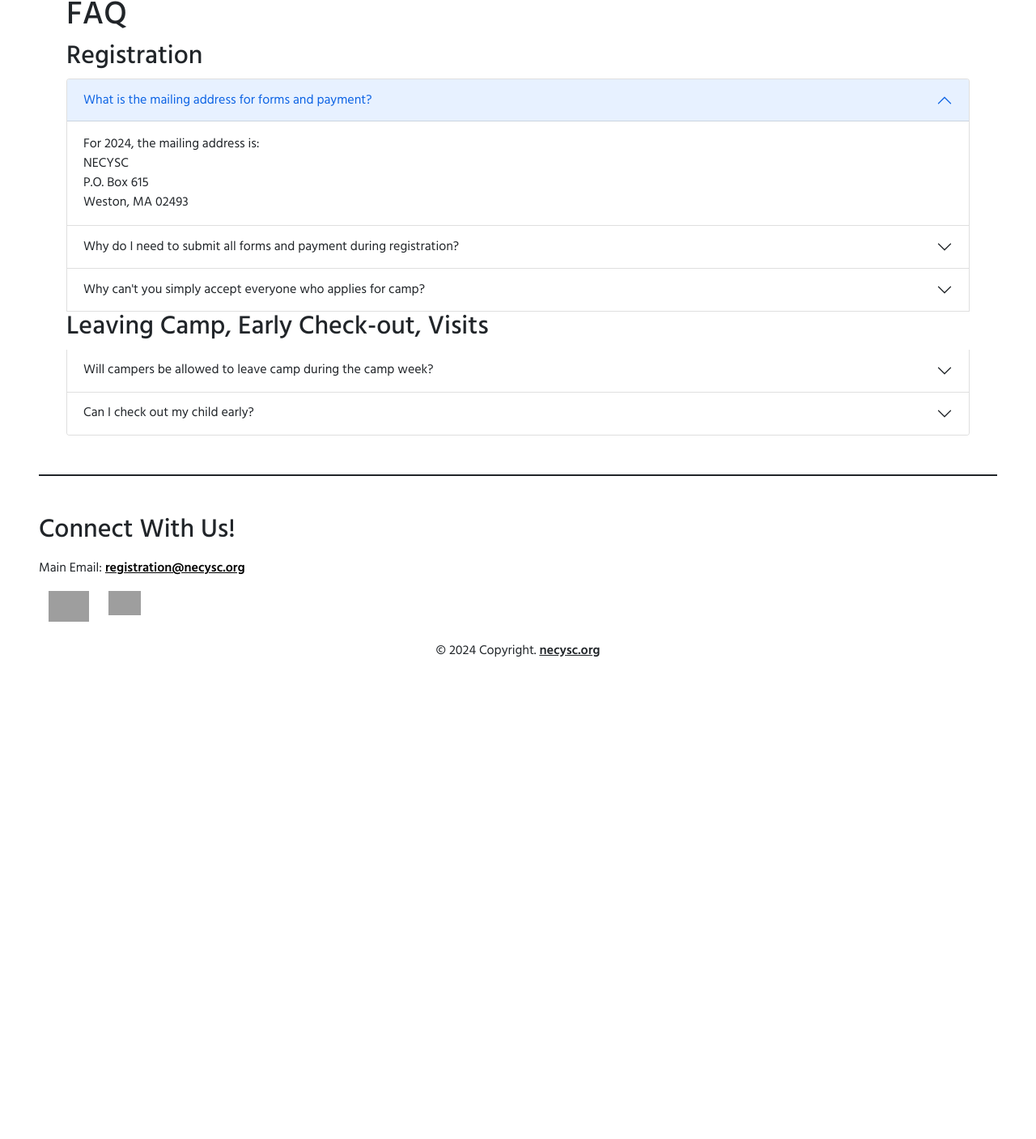
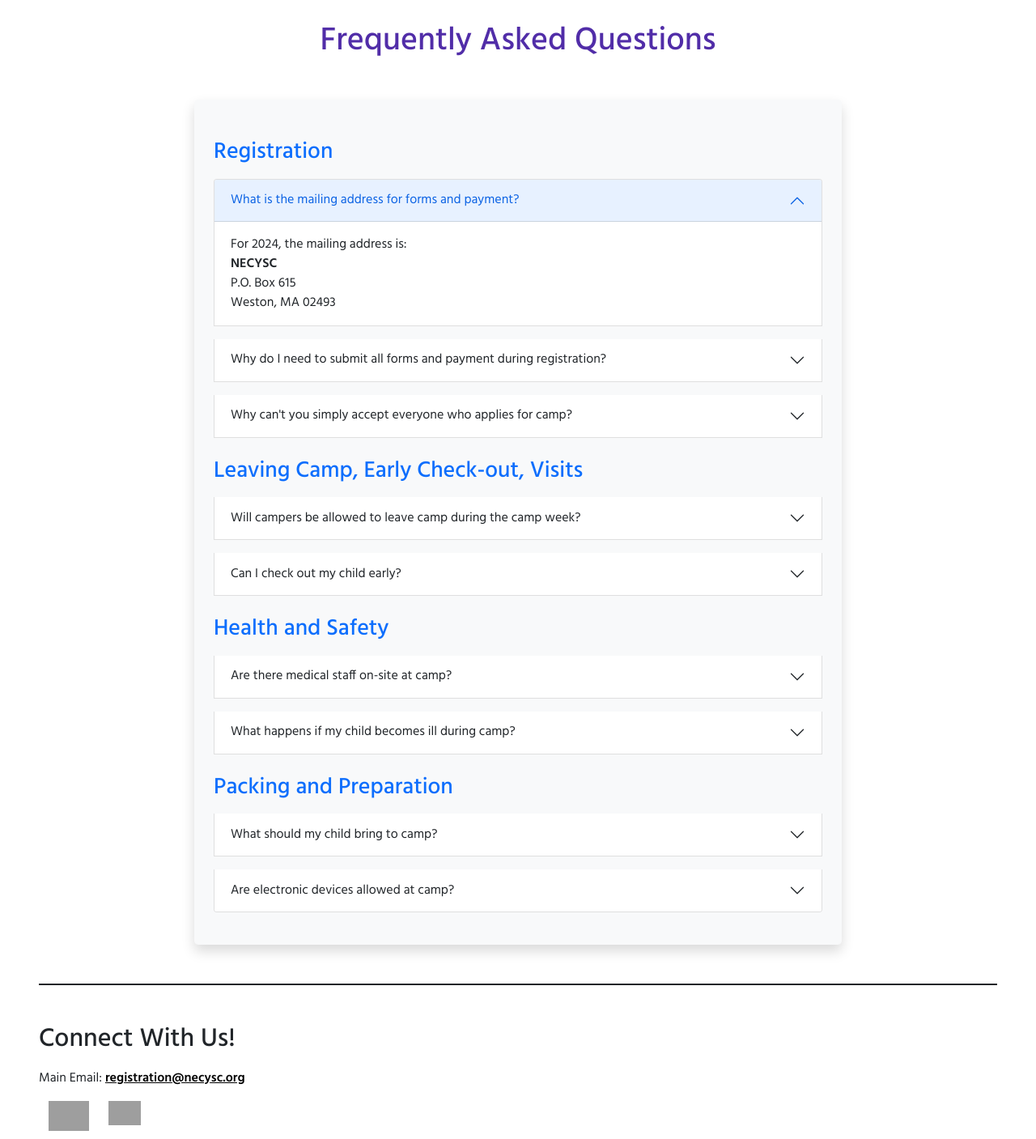
Before and after one commit to fullstackatbrown/project-necysc, a Django app: page /faq/ in a window 1280 px wide. Shown: the part 129-1536 px from the top of the page at 81% size. Before the commit the page ends 941 px from the top, so only its background shows below. Run offline with Django 5.2, Linux system fonts and the light colour scheme; grey boxes are pictures that could not be loaded.

Commit message:
faq reformatting

```diff
--- a/necysc_app/templates/necysc_app/website/faq.html
+++ b/necysc_app/templates/necysc_app/website/faq.html
@@ -4,12 +4,11 @@
 {% block content %}
 <link rel="stylesheet" href="{% static 'necysc_app/staff.css' %}" />
 
-<h1>FAQ</h1>
+<h1 class="text-center my-5" style="font-size: 2.5rem; color: #512da8;">Frequently Asked Questions</h1>
 
-<div class="accordion" id="faqAccordion">
-    <!-- Registration Section -->
-    <h2 class="faq-subtitle">Registration</h2>
-    <div class="accordion-item">
+<div class="accordion container my-5 p-4 shadow rounded-3" id="faqAccordion" style="max-width: 800px; background-color: #f8f9fa;">
+    <h2 class="faq-subtitle text-primary mt-4 mb-3" style="font-size: 1.75rem;">Registration</h2>
+    <div class="accordion-item mb-3">
         <h2 class="accordion-header" id="headingOne">
             <button class="accordion-button" type="button" data-bs-toggle="collapse" data-bs-target="#collapseOne" aria-expanded="true" aria-controls="collapseOne">
                 What is the mailing address for forms and payment?
@@ -18,12 +17,12 @@
         <div id="collapseOne" class="accordion-collapse collapse show" aria-labelledby="headingOne" data-bs-parent="#faqAccordion">
             <div class="accordion-body">
                 For 2024, the mailing address is:<br>
-                NECYSC<br>P.O. Box 615<br>Weston, MA 02493
+                <strong>NECYSC</strong><br>P.O. Box 615<br>Weston, MA 02493
             </div>
         </div>
     </div>
 
-    <div class="accordion-item">
+    <div class="accordion-item mb-3">
         <h2 class="accordion-header" id="headingTwo">
             <button class="accordion-button collapsed" type="button" data-bs-toggle="collapse" data-bs-target="#collapseTwo" aria-expanded="false" aria-controls="collapseTwo">
                 Why do I need to submit all forms and payment during registration?
@@ -31,12 +30,12 @@
         </h2>
         <div id="collapseTwo" class="accordion-collapse collapse" aria-labelledby="headingTwo" data-bs-parent="#faqAccordion">
             <div class="accordion-body">
-                With more than 350 campers and CITs, our staff of volunteers must review every form before camp begins. That is why we require all forms to be sent with payment during registration. Campers will not be accepted until all required forms and payment are received. If you have difficulty meeting the deadline due to special reasons, please contact <a href="mailto:registration@necysc.org">registration@necysc.org</a>.
+                With over 350 campers and CITs, our volunteer staff must review every form before camp begins. Therefore, all forms and payment are required during registration. Campers will not be accepted until all required forms and payment are received. If you need an extension due to special circumstances, please contact <a href="mailto:registration@necysc.org">registration@necysc.org</a>.
             </div>
         </div>
     </div>
 
-    <div class="accordion-item">
+    <div class="accordion-item mb-3">
         <h2 class="accordion-header" id="headingThree">
             <button class="accordion-button collapsed" type="button" data-bs-toggle="collapse" data-bs-target="#collapseThree" aria-expanded="false" aria-controls="collapseThree">
                 Why can't you simply accept everyone who applies for camp?
@@ -44,15 +43,13 @@
         </h2>
         <div id="collapseThree" class="accordion-collapse collapse" aria-labelledby="headingThree" data-bs-parent="#faqAccordion">
             <div class="accordion-body">
-                There are many factors that affect the size of the camp, such as room availability, staff-to-camper ratio, and the number of campers our license permits us to have.
+                Factors like room availability, staff-to-camper ratio, and licensing restrictions limit the number of campers we can accept each year.
             </div>
         </div>
     </div>
 
-    <!-- Additional questions continue in a similar format -->
-    <!-- Leaving Camp Section -->
-    <h2 class="faq-subtitle">Leaving Camp, Early Check-out, Visits</h2>
-    <div class="accordion-item">
+    <h2 class="faq-subtitle text-primary mt-4 mb-3" style="font-size: 1.75rem;">Leaving Camp, Early Check-out, Visits</h2>
+    <div class="accordion-item mb-3">
         <h2 class="accordion-header" id="headingFour">
             <button class="accordion-button collapsed" type="button" data-bs-toggle="collapse" data-bs-target="#collapseFour" aria-expanded="false" aria-controls="collapseFour">
                 Will campers be allowed to leave camp during the camp week?
@@ -60,12 +57,12 @@
         </h2>
         <div id="collapseFour" class="accordion-collapse collapse" aria-labelledby="headingFour" data-bs-parent="#faqAccordion">
             <div class="accordion-body">
-                Campers will NOT be allowed to leave camp during the week. This includes routine doctor's visits, sports practices, rehearsals, etc. All routine/non-emergency appointments should be scheduled outside of camp week. Should an unforeseen situation arise, please advise the camp director(s) who will make a case-by-case judgment.
+                Campers are not allowed to leave during the camp week for non-emergency appointments (e.g., doctor’s visits, sports practices). Exceptions for unforeseen situations can be discussed with the camp director.
             </div>
         </div>
     </div>
 
-    <div class="accordion-item">
+    <div class="accordion-item mb-3">
         <h2 class="accordion-header" id="headingFive">
             <button class="accordion-button collapsed" type="button" data-bs-toggle="collapse" data-bs-target="#collapseFive" aria-expanded="false" aria-controls="collapseFive">
                 Can I check out my child early?
@@ -73,12 +70,66 @@
         </h2>
         <div id="collapseFive" class="accordion-collapse collapse" aria-labelledby="headingFive" data-bs-parent="#faqAccordion">
             <div class="accordion-body">
-                We encourage campers to stay for the full week and participate with their groups in the Closing Ceremonies. However, under extenuating circumstances, prior to the start of camp, parents can complete the Request for Early Check-Out form from Registration. Parents will be expected to complete the check-out procedure within the designated early check-out hour on Friday (Day Camp).
+                Early check-out is discouraged to ensure full participation in closing ceremonies. If necessary, a Request for Early Check-Out form can be completed prior to camp for a designated early check-out time.
             </div>
         </div>
     </div>
 
-    <!-- Add more FAQ sections as needed in similar format -->
+    <h2 class="faq-subtitle text-primary mt-4 mb-3" style="font-size: 1.75rem;">Health and Safety</h2>
+    <div class="accordion-item mb-3">
+        <h2 class="accordion-header" id="headingSix">
+            <button class="accordion-button collapsed" type="button" data-bs-toggle="collapse" data-bs-target="#collapseSix" aria-expanded="false" aria-controls="collapseSix">
+                Are there medical staff on-site at camp?
+            </button>
+        </h2>
+        <div id="collapseSix" class="accordion-collapse collapse" aria-labelledby="headingSix" data-bs-parent="#faqAccordion">
+            <div class="accordion-body">
+                Yes, trained medical staff are available on-site throughout the camp week to handle any medical issues or emergencies.
+            </div>
+        </div>
+    </div>
+
+    <div class="accordion-item mb-3">
+        <h2 class="accordion-header" id="headingSeven">
+            <button class="accordion-button collapsed" type="button" data-bs-toggle="collapse" data-bs-target="#collapseSeven" aria-expanded="false" aria-controls="collapseSeven">
+                What happens if my child becomes ill during camp?
+            </button>
+        </h2>
+        <div id="collapseSeven" class="accordion-collapse collapse" aria-labelledby="headingSeven" data-bs-parent="#faqAccordion">
+            <div class="accordion-body">
+                If a camper becomes ill, they will be evaluated by medical staff. Parents may be contacted based on the severity of the illness.
+            </div>
+        </div>
+    </div>
+
+    <h2 class="faq-subtitle text-primary mt-4 mb-3" style="font-size: 1.75rem;">Packing and Preparation</h2>
+    <div class="accordion-item mb-3">
+        <h2 class="accordion-header" id="headingEight">
+            <button class="accordion-button collapsed" type="button" data-bs-toggle="collapse" data-bs-target="#collapseEight" aria-expanded="false" aria-controls="collapseEight">
+                What should my child bring to camp?
+            </button>
+        </h2>
+        <div id="collapseEight" class="accordion-collapse collapse" aria-labelledby="headingEight" data-bs-parent="#faqAccordion">
+            <div class="accordion-body">
+                Campers should bring essentials like clothing, toiletries, a water bottle, and any necessary medication. A detailed packing list will be provided upon registration.
+            </div>
+        </div>
+    </div>
+
+    <div class="accordion-item mb-3">
+        <h2 class="accordion-header" id="headingNine">
+            <button class="accordion-button collapsed" type="button" data-bs-toggle="collapse" data-bs-target="#collapseNine" aria-expanded="false" aria-controls="collapseNine">
+                Are electronic devices allowed at camp?
+            </button>
+        </h2>
+        <div id="collapseNine" class="accordion-collapse collapse" aria-labelledby="headingNine" data-bs-parent="#faqAccordion">
+            <div class="accordion-body">
+                We encourage campers to leave electronic devices at home to fully immerse in the camp experience. If brought, devices will be collected and securely stored until the end of camp.
+            </div>
+        </div>
+    </div>
 </div>
 
+
+
 {% endblock %}
```
